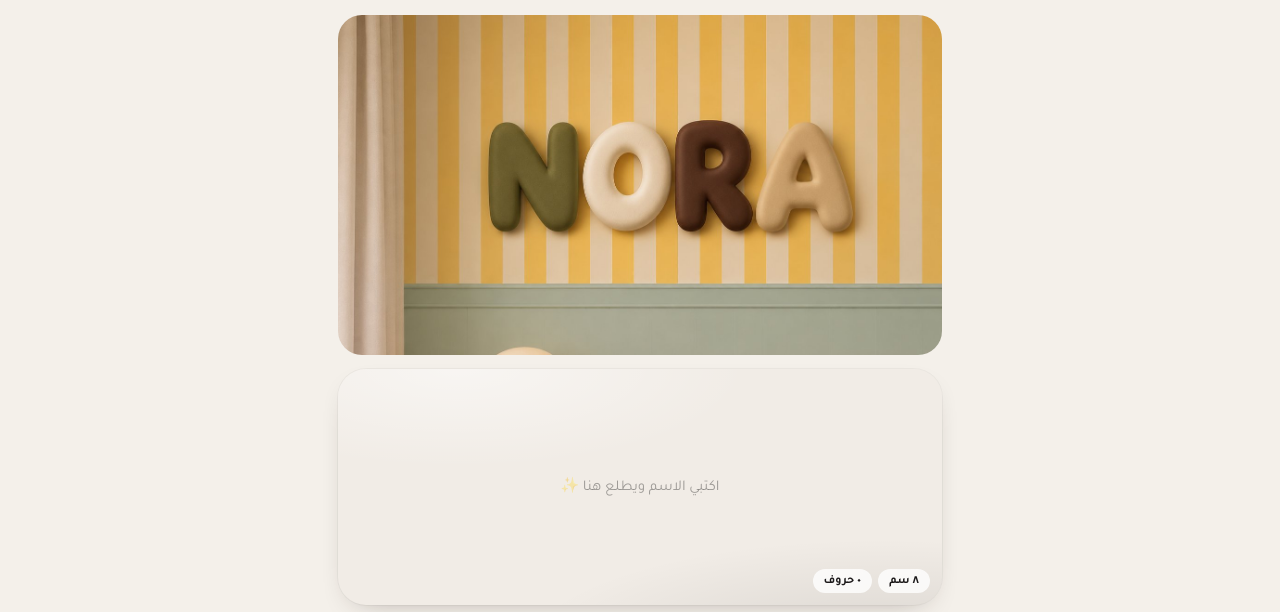
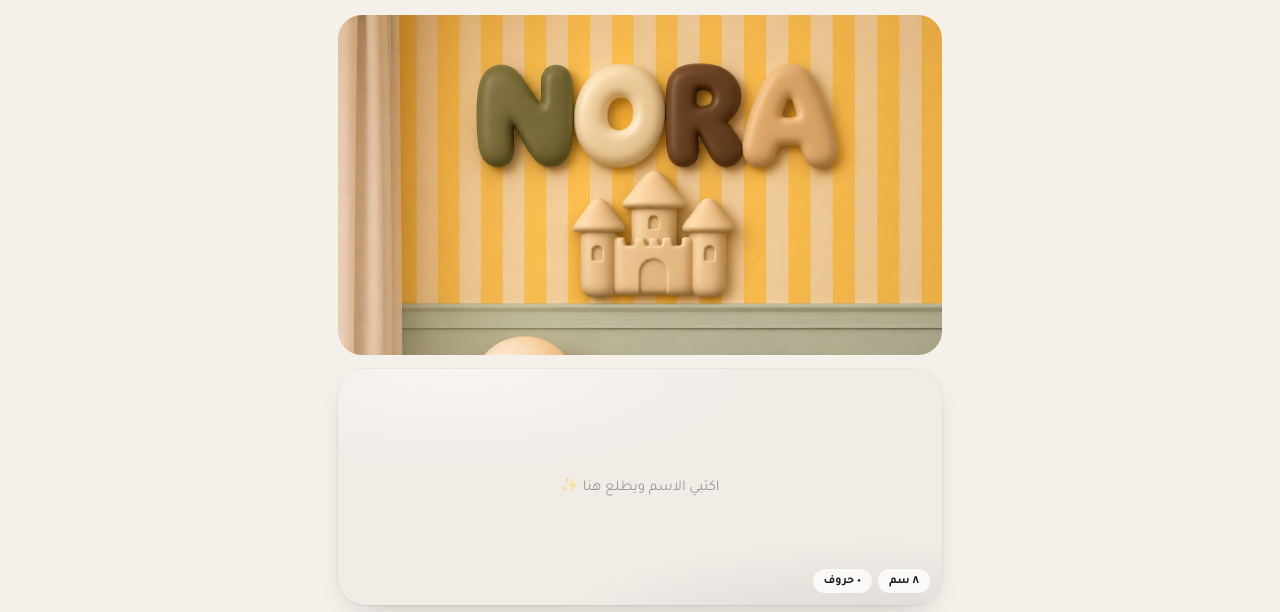
Before and after one commit to sol-letters/sol-letters.github.io, a plain HTML site: page index.html in a window 1280 px wide. Shown: the part 57-669 px from the top of the page. Drawn offline with Linux system fonts and the light colour scheme; a web font is replaced by a local one.

Commit message:
Banner: NORA with castle
Co-Authored-By: Claude Opus 5.5 <noreply@anthropic.com>
Claude-Session: https://claude.ai/code/session_01Vzy17Mdhcy5NV6DSfYjdFp

```diff
--- a/index.html
+++ b/index.html
@@ -178,7 +178,7 @@
 </div>
 
 <div class="wrap">
-  <div class="banner"><img src="assets/banner-nora.jpg" alt="اسم NORA بحروف ببل على جدار غرفة أطفال"></div>
+  <div class="banner"><img src="assets/banner-nora-castle.jpg" alt="اسم NORA بحروف ببل مع قصر على جدار غرفة أطفال"></div>
   <div class="preview">
     <div class="stage" id="stage">
       <div class="editing" id="editing">
```
Also changed, not shown: assets/banner-nora-castle.jpg (added), assets/banner-nora.jpg (deleted).
